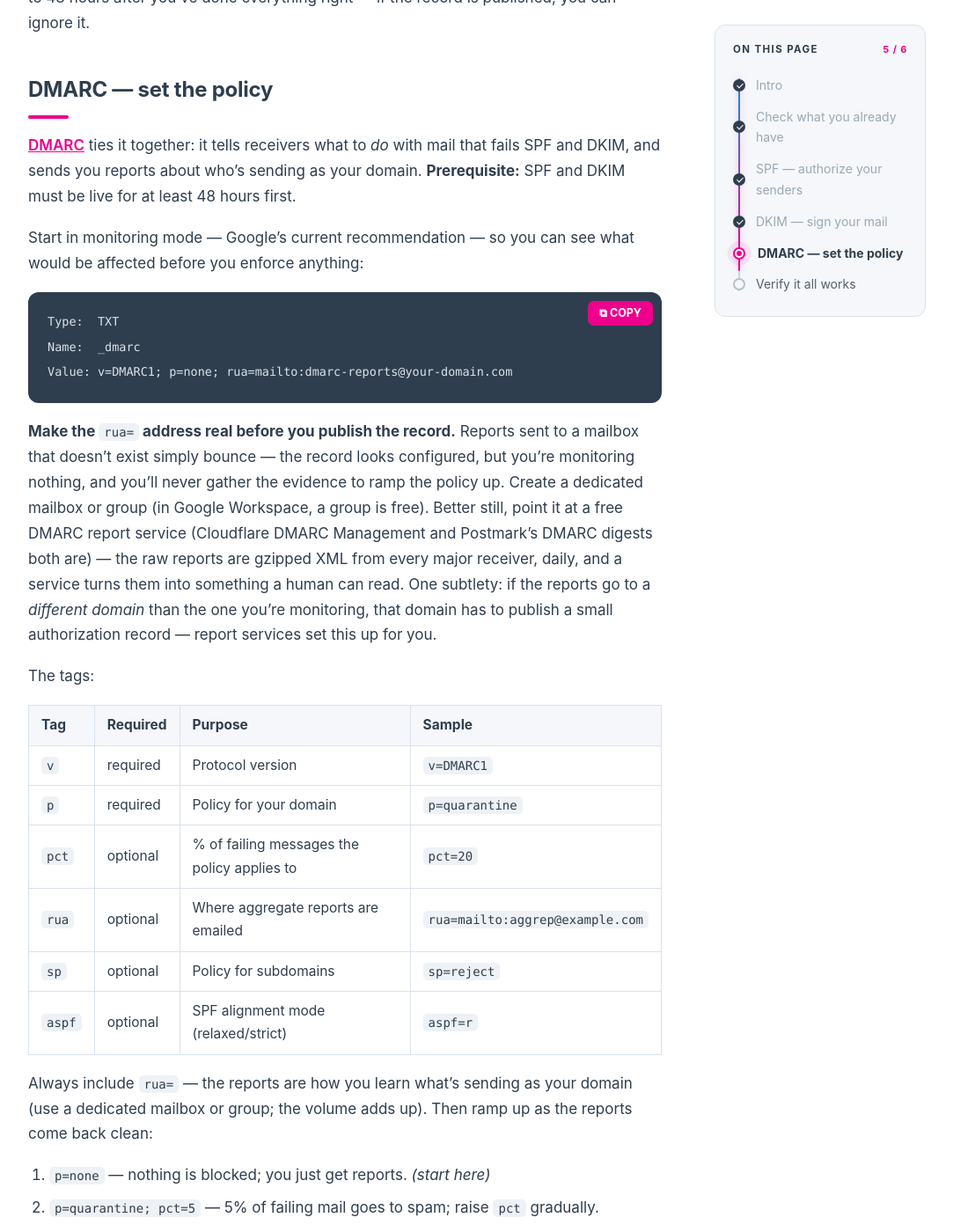
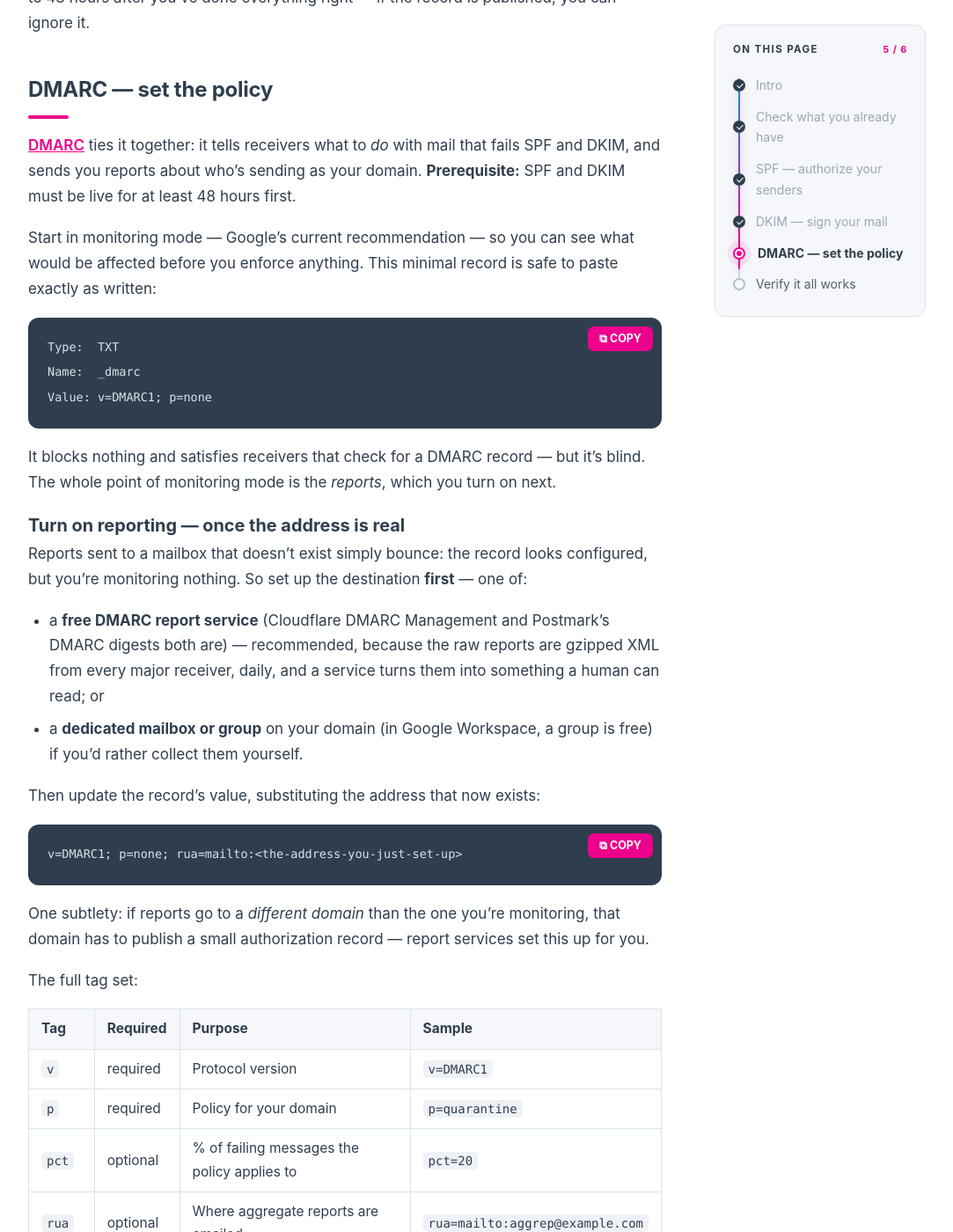
Before and after one commit to theWEBDOGS/guides, a Jekyll site: the page built from spf-dkim-dmarc/index.md, in a window 1280 px wide and 1400 px high, scrolled down 3500 px. Shown: the whole window at 88% size, without its empty margins (90-1173 px from the left). Built offline with Jekyll 4.4.1, drawn with Linux system fonts in a browser that asks for light colours; some web fonts are replaced; some of the changed text lies outside the part shown.

Commit message:
Publish guides (2026-06-11) [generated]

````diff
--- a/spf-dkim-dmarc/index.md
+++ b/spf-dkim-dmarc/index.md
@@ -140,26 +140,43 @@ and DKIM, and sends you reports about who's sending as your domain.
 **Prerequisite:** SPF and DKIM must be live for at least 48 hours first.
 
 Start in monitoring mode — Google's current recommendation — so you can see
-what would be affected before you enforce anything:
+what would be affected before you enforce anything. This minimal record is
+safe to paste exactly as written:
 
 ```
 Type:  TXT
 Name:  _dmarc
-Value: v=DMARC1; p=none; rua=mailto:dmarc-reports@your-domain.com
+Value: v=DMARC1; p=none
 ```
 
-**Make the `rua=` address real before you publish the record.** Reports sent
-to a mailbox that doesn't exist simply bounce — the record looks configured,
-but you're monitoring nothing, and you'll never gather the evidence to ramp
-the policy up. Create a dedicated mailbox or group (in Google Workspace, a
-group is free). Better still, point it at a free DMARC report service
-(Cloudflare DMARC Management and Postmark's DMARC digests both are) — the
-raw reports are gzipped XML from every major receiver, daily, and a service
-turns them into something a human can read. One subtlety: if the reports go
-to a *different domain* than the one you're monitoring, that domain has to
-publish a small authorization record — report services set this up for you.
+It blocks nothing and satisfies receivers that check for a DMARC record —
+but it's blind. The whole point of monitoring mode is the *reports*, which
+you turn on next.
 
-The tags:
+### Turn on reporting — once the address is real
+
+Reports sent to a mailbox that doesn't exist simply bounce: the record looks
+configured, but you're monitoring nothing. So set up the destination
+**first** — one of:
+
+- a **free DMARC report service** (Cloudflare DMARC Management and
+  Postmark's DMARC digests both are) — recommended, because the raw reports
+  are gzipped XML from every major receiver, daily, and a service turns them
+  into something a human can read; or
+- a **dedicated mailbox or group** on your domain (in Google Workspace, a
+  group is free) if you'd rather collect them yourself.
+
+Then update the record's value, substituting the address that now exists:
+
+```
+v=DMARC1; p=none; rua=mailto:<the-address-you-just-set-up>
+```
+
+One subtlety: if reports go to a *different domain* than the one you're
+monitoring, that domain has to publish a small authorization record — report
+services set this up for you.
+
+The full tag set:
 
 | Tag | Required | Purpose | Sample |
 |---|---|---|---|
@@ -170,9 +187,9 @@ The tags:
 | `sp` | optional | Policy for subdomains | `sp=reject` |
 | `aspf` | optional | SPF alignment mode (relaxed/strict) | `aspf=r` |
 
-Always include `rua=` — the reports are how you learn what's sending as your
-domain (use a dedicated mailbox or group; the volume adds up). Then ramp up
-as the reports come back clean:
+### Ramp up the policy
+
+As the reports come back clean, tighten the policy:
 
 1. **`p=none`** — nothing is blocked; you just get reports. *(start here)*
 2. **`p=quarantine; pct=5`** — 5% of failing mail goes to spam; raise `pct`
````
